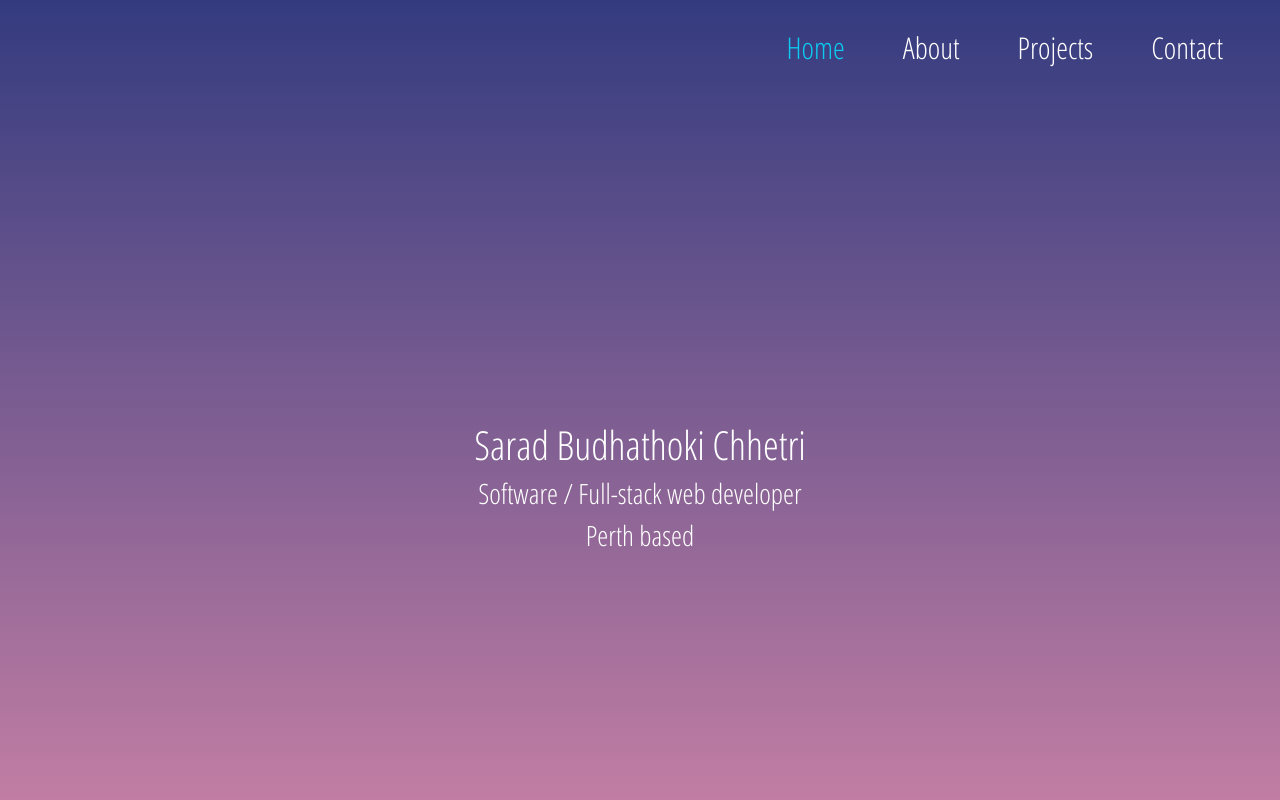
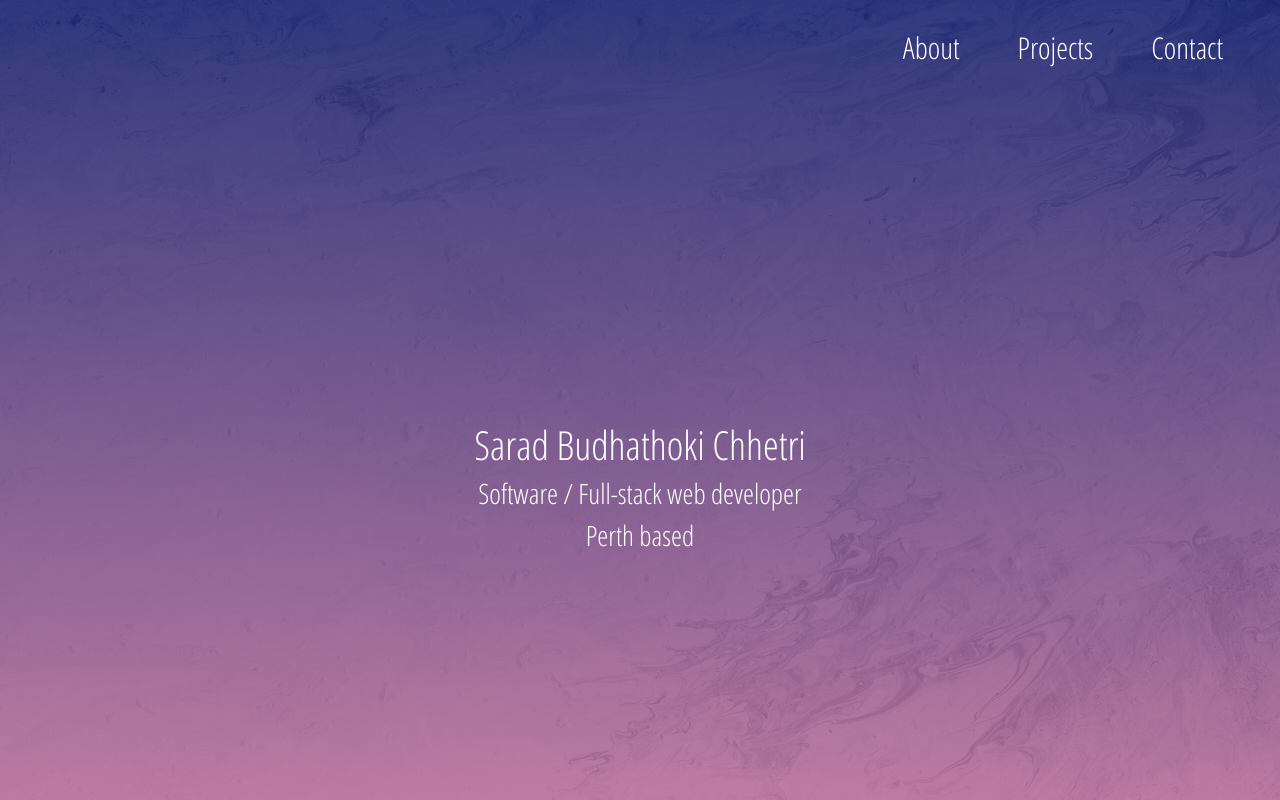
Before and after one commit to best15/react-portfolio, a React (Create React App) app: page / in a window 1280 px wide. Shown: the top 800 px of the page. Built offline with nearby package versions, Linux system fonts and the light colour scheme.

Commit message:
Navtab function updated to display Home tab only when user is not in homepage. CodStyles updated.

```diff
--- a/src/assets/css/style.css
+++ b/src/assets/css/style.css
@@ -13,11 +13,6 @@
   --titleunderlines: rgba(235, 134, 166, 0.9);
 }
 
-/* sets the background color of whole page */
-/* body {
-  background: rgb(239, 241, 243, 0.95);
-} */
-
 /* set the padding and background color of the header */
 #root {
   border-bottom: solid 5px rgba(29, 38, 113, 0.9);
@@ -26,13 +21,13 @@
     rgba(29, 38, 113, 0.9),
     rgba(235, 134, 166, 0.9)
   ); /* fallback colour. Make sure this is just one solid colour. */
-  /* background: -webkit-linear-gradient(
+  background: -webkit-linear-gradient(
       rgba(29, 38, 113, 0.9),
       rgba(235, 134, 166, 0.9)
     ),
-    url("../images/bgimage.jpg"); */
-  /* background: linear-gradient(rgba(29, 38, 113, 0.9), rgba(235, 134, 166, 0.9)),
-    url("../images/bgimage.jpg"); */
+    url("../images/bgimage.jpg");
+  background: linear-gradient(rgba(29, 38, 113, 0.9), rgba(235, 134, 166, 0.9)),
+    url("../images/bgimage.jpg");
   height: 100%;
   background-size: auto;
 }
@@ -44,8 +39,6 @@ header {
 
 /* Sets navigation bar at the header with padding,margin,font-size and float to right */
 nav {
-  /* width: fit-content; */
-  /* padding: .5rem 1rem; */
   display: flex;
   float: right;
   padding-top: 20px;
--- a/src/components/Footer.js
+++ b/src/components/Footer.js
@@ -12,17 +12,17 @@ export default function Footer() {
 
 
                     <li>
-                        <a href="https://github.com/best15" target="_blank">
+                        <a href="https://github.com/best15" target="_blank" rel="noreferrer">
                             <FontAwesomeIcon icon={faGithub} />
                         </a>
                     </li>
                     <li>
-                        <a href="https://www.linkedin.com/in/sarad-budhathoki-chhetri-8b23b996/" target="_blank"><FontAwesomeIcon icon={faLinkedin} />
+                        <a href="https://www.linkedin.com/in/sarad-budhathoki-chhetri-8b23b996/" target="_blank" rel="noreferrer"><FontAwesomeIcon icon={faLinkedin} />
                         </a>
                     </li>
 
                     <li>
-                        <a href={resume} target="_blank">Resume</a>
+                        <a href={resume} target="_blank" rel="noreferrer">Resume</a>
                     </li>
                 </ul>
             </section>
--- a/src/components/Navbar.js
+++ b/src/components/Navbar.js
@@ -1,30 +1,19 @@
 import React from 'react';
 
+function NavTabs({ currentPage, handlePageChange }) {
 
-// const styles = {
-//   navbar: {
-//     paddingTop: "20px",
-//     fontSize: "20px",
-//   },
-//   anchor: {
-//     color: "white"
-//   }
-// }
-
-function NavTabs({ currentPage, handlePageChange }) {
   return (
     <nav >
       <ul >
-        <li className="me-3">
-          <a
-            href="#home"
-            onClick={() => handlePageChange('Home')}
-
-            className={currentPage === 'Home' ? 'active text-info' : ''}
-          >
-            Home
-          </a>
-        </li>
+        {currentPage !== "Home" ?
+          <li className="me-3">
+            <a
+              href="#home"
+              onClick={() => handlePageChange('Home')}>
+              Home
+            </a>
+          </li> : (<></>)
+        }
         <li className=" me-3">
           <a
             href="#about"
@@ -55,16 +44,7 @@ function NavTabs({ currentPage, handlePageChange }) {
             Contact
           </a>
         </li>
-        {/* <li className="me-3">
-          <a style={styles.anchor}
-            href="#resume"
 
-            onClick={() => handlePageChange('Resume')}
-            className={currentPage === 'Resume' ? 'nav-link active text-info' : 'nav-link'}
-          >
-            Resume
-          </a>
-        </li> */}
       </ul>
     </nav>
   );
--- a/src/components/PortfolioContainer.js
+++ b/src/components/PortfolioContainer.js
@@ -9,10 +9,6 @@ import About from './pages/About';
 import Portfolio from './pages/Portfolio';
 import Contact from './pages/Contact';
 
-
-const styles = {
-
-}
 
 export default function PortfolioContainer() {
     const [currentPage, setCurrentPage] = useState('Home');
--- a/src/components/Project.js
+++ b/src/components/Project.js
@@ -12,10 +12,10 @@ function Project({ deployLink, projectImage, title }) {
         <img id="img" src={projectImage} alt="Application screenshot" />
 
         <div className="links">
-          <a href={deployLink} target="_blank">
+          <a href={deployLink} target="_blank" rel="noreferrer">
             <h2 className="title">{title}</h2>
           </a>
-          <a href={deployLink} target="_blank"><FontAwesomeIcon icon={faGithub} /> </a>
+          <a href={deployLink} target="_blank" rel="noreferrer"><FontAwesomeIcon icon={faGithub} /> </a>
         </div>
 
       </div>
```
